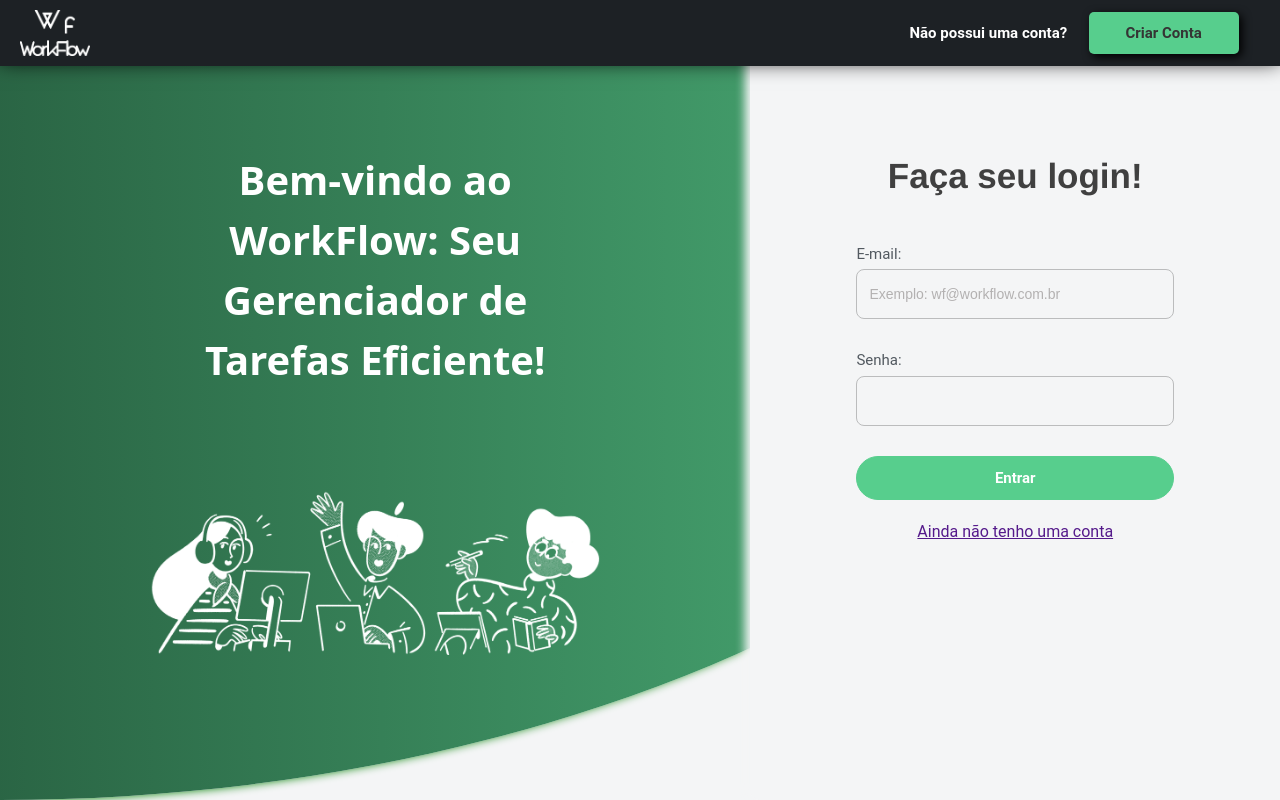
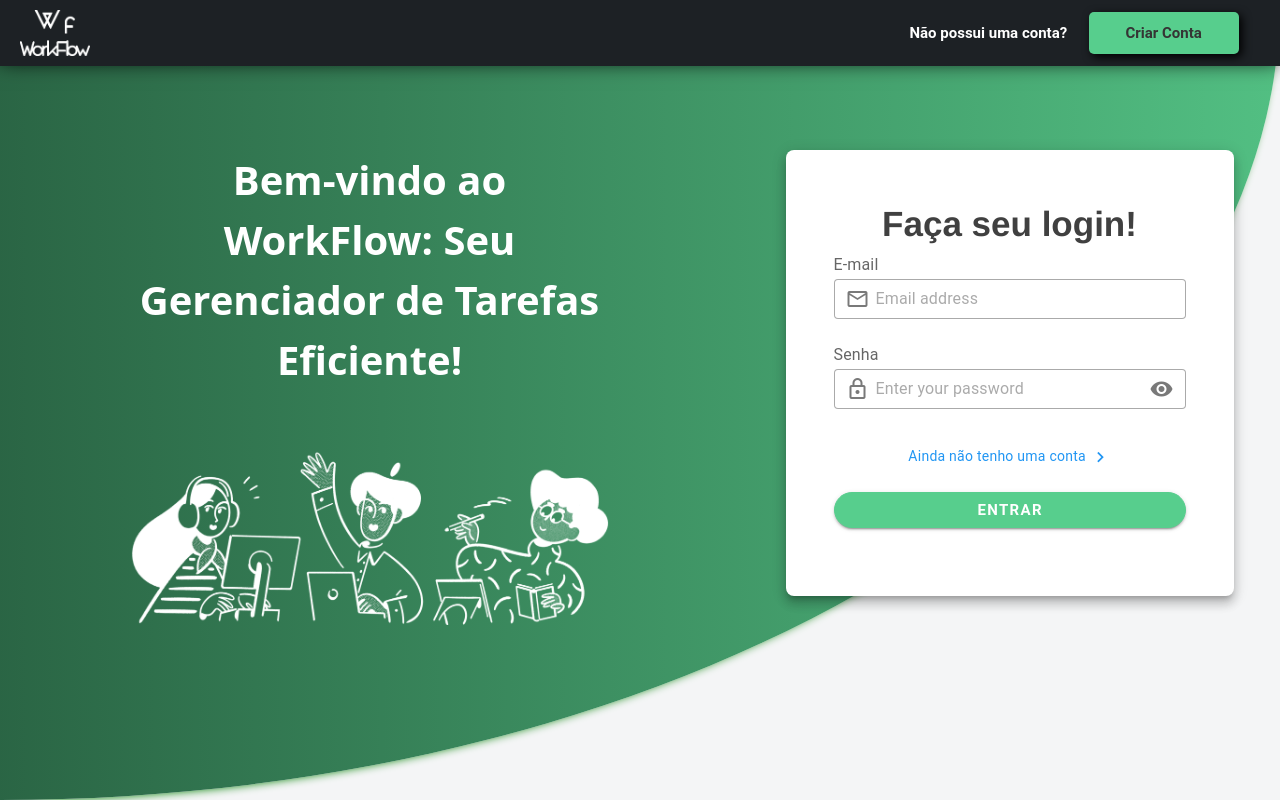
Before and after one commit to OtavioArruda/workflow, a Vue app in the folder workflow-front/: page / in a window 1280 px wide. Shown: the top 800 px of the page. Built offline with nearby package versions, Linux system fonts and the light colour scheme.

Commit message:
implementacao do menu lateral

```diff
--- a/workflow-front/src/components/login/FormLogin.vue
+++ b/workflow-front/src/components/login/FormLogin.vue
@@ -9,26 +9,64 @@
       </div>
 
       <div class="sessao-form">
-        <div class="chamada-login">
-          <span>Faça seu login!</span>
-        </div>
+        <v-form fast-fail @submit.prevent="acountAccess">
+          <v-card
+            class="mx-auto pa-12 pb-12 chamada-login"
+            elevation="8"
+            max-width="448"
+            rounded="lg"
+          >
+            <div>
+              <span>Faça seu login!</span>
+            </div>
 
-        <form @submit.prevent="acountAccess">
-          <div class="inputs-texto">
-            <label for="email">E-mail:</label>
-            <input type="text" v-model="email" id="email" name="email" required placeholder="Exemplo: wf@workflow.com.br">
+            <div class="text-subtitle-1 text-medium-emphasis d-flex align-center justify-space-between">E-mail</div>
 
-            <label for="password">Senha:</label>
-            <input type="password" v-model="pass" id="password" name="password" required>
-          </div>
+            <v-text-field
+              density="compact"
+              placeholder="Email address"
+              prepend-inner-icon="mdi-email-outline"
+              variant="outlined"
+              v-model="email"
+            ></v-text-field>
 
-          <div class="direciona-telas">
+            <div class="text-subtitle-1 text-medium-emphasis d-flex align-center justify-space-between">
+              Senha
+            </div>
 
-            <input type="submit" value="Entrar">
+            <v-text-field
+              :append-inner-icon="visible ? 'mdi-eye-off' : 'mdi-eye'"
+              :type="visible ? 'text' : 'password'"
+              density="compact"
+              placeholder="Enter your password"
+              v-model="pass"
+              prepend-inner-icon="mdi-lock-outline"
+              variant="outlined"
+              @click:append-inner="visible = !visible"
+            ></v-text-field>
 
-            <a href="" @click="directsRegistration">Ainda não tenho uma conta</a>
-          </div>
-        </form>
+            <v-card-text class="text-center">
+              <a
+                class="text-blue text-decoration-none"
+                href="#"
+                rel="noopener noreferrer"
+                target="_blank"
+                @click="directsRegistration"
+              >
+                Ainda não tenho uma conta <v-icon icon="mdi-chevron-right"></v-icon>
+              </a>
+            </v-card-text>
+
+            <v-btn
+              v-btn class="mt-2 log-in"
+              type="submit"
+              block
+            >
+              Entrar
+            </v-btn>
+
+          </v-card>
+        </v-form>
       </div>
 
     </section>
@@ -97,12 +135,21 @@
 import { defineProps, defineModel } from 'vue';
 import { useRouter } from 'vue-router';
 import { accessAccount } from '@/ajax/login-requests';
+import { ref } from 'vue';
 
 const router = useRouter();
 
 
 let email = defineModel('email');
 let pass = defineModel('pass');
+
+let show1 = ref(false);
+let password = 'Password'
+let rules = {
+  required: value => !!value || 'Required.',
+  min: v => v.length >= 8 || 'Min 8 characters',
+  emailMatch: () => (`The email and password you entered don't match`),
+};
 
 const props = defineProps({
   directsRegistration: Function
@@ -153,7 +200,7 @@ window.addEventListener('scroll', function() {
 }
 
 .avatar-trabalho {
-  margin-top: 100px;
+  margin-top: 60px;
   width: 100%;
   filter: hue-rotate(120deg);
 }
@@ -205,7 +252,7 @@ h3 {
   width: 100%;
   text-align: center;
   max-height: 100%;
-  padding: 0px 150px;
+  padding: 0px 130px;
   position: relative;
 }
 
@@ -219,9 +266,7 @@ h3 {
   width: 90%;
   border: none;
   padding-bottom: 100px;
-  background-color: #f4f5f6;
   border-bottom-left-radius: 10px;
-  box-shadow: -5px 0px 10px #f4f5f6;
 }
 
 .inputs-texto {
@@ -236,25 +281,16 @@ form {
   flex-direction: column;
 }
 
-.sessao-form input[type="text"],
-.sessao-form input[type="password"] {
-  width: 100%;
-  padding: 12px;
-  border: 1px solid #bbbcbd;
-  border-radius: 8px;
-  box-sizing: border-box;
-}
-
 label {
   margin-top: 30px;
 }
 
-.sessao-form input[type="submit"] {
+.log-in {
   font-size: 15px;
   display: flex;
-  width: 60%;
+  width: 50%;
   justify-content: center;
-  padding: 10px;
+  padding: 15px 0px;
   border-radius: 24px;
   background-color: #57ce8d;
   color: white;
@@ -272,7 +308,7 @@ label {
   align-items: center;
 }
 
-.sessao-form input[type="submit"]:hover {
+.log-in input[type="submit"]:hover {
   transform: scale(1.03);
   transition: 0.5s;
 }
--- a/workflow-front/src/components/principal/main/TasksArea.vue
+++ b/workflow-front/src/components/principal/main/TasksArea.vue
@@ -41,9 +41,13 @@
                                 {{ task.badges[0].text }}
                             </span>
 
-                            <h5 style="margin-left: 50px; font-size: 20px">
+                            <h5 style="font-size: 15px">
                                 {{ task.title }}
                             </h5>
+
+                            <v-btn icon variant="text">
+                                <v-icon icon="mdi-dots-vertical mdi" color="black" size="20"/>
+                            </v-btn>
                         </div>
 
                         <div class="desc">
@@ -156,7 +160,7 @@ const endEditing = (column, idColumn, eventType) => {
 }
 
 #tasks {
-    margin-left: 320px;
+    margin-left: 100px;
     display: flex;
     padding-bottom: 5px;
     min-height: 85vh;
@@ -168,7 +172,8 @@ const endEditing = (column, idColumn, eventType) => {
 .header-task {
     width: 100%;
     display: flex;
-    align-items: center
+    align-items: center;
+    justify-content: space-between;
 }
 
 #tasks::-webkit-scrollbar {
@@ -188,11 +193,11 @@ const endEditing = (column, idColumn, eventType) => {
 }
 
 #task-area {
-    min-width: 300px !important;
-    margin: 20px 0px 50px 20px;
+    min-width: 350px !important;
+    margin: 20px 0px 20px 20px;
     background-color: rgb(85 85 85);
     border-radius: 10px;
-    max-height: 75vh;
+    height: 77vh;
 }
 
 .tasks-list {
@@ -227,7 +232,7 @@ const endEditing = (column, idColumn, eventType) => {
     padding: 5px 10px;
     margin: 10px;
     border-radius: 15px;
-    height: 130px;
+    height: 160px;
     display: flex;
     flex-direction: column;
     justify-content: space-between;
@@ -245,7 +250,7 @@ const endEditing = (column, idColumn, eventType) => {
 }
 
 .desc {
-    font-size: 18px;
+    font-size: 15px;
     height: 50px;
     display: flex;
     align-items: center;
--- a/workflow-front/src/components/principal/partials/HeaderPrincipal.vue
+++ b/workflow-front/src/components/principal/partials/HeaderPrincipal.vue
@@ -34,6 +34,16 @@
                     </v-list>
 
                     <v-divider></v-divider>
+
+                    <!-- <v-switch
+                        :model-value="true"
+                        color="indigo"
+                        label="Dark Mode"
+                        hide-details
+                        style="margin-left: 20px;"
+                    ></v-switch>
+
+                    <v-divider></v-divider> -->
 
                     <v-card-actions style="display: flex; justify-content: center;">
                         <v-btn variant="text" @click="logout">Sair</v-btn>
@@ -85,7 +95,7 @@ header {
     min-height: 50px;
     z-index: 3;
     background-color: #1d2125;
-    box-shadow: 1px 1px 1px black;
+    box-shadow: 0px 10px 10px #2c3238;
 }
 
 #logo {
--- a/workflow-front/src/components/principal/partials/SubheaderTasks.vue
+++ b/workflow-front/src/components/principal/partials/SubheaderTasks.vue
@@ -40,7 +40,7 @@ const { tasksActive } = toRefs(store);
     height: 7vh;
     font-weight: bolder;
     padding: 10px 20px;
-    margin-left: 320px;
+    margin-left: 100px;
     display: flex;
     align-items: center;
     font-size: 20px;
```
Also changed, not shown: workflow-front/src/components/principal/main/MenuLateral.vue (+109 -159 lines).
